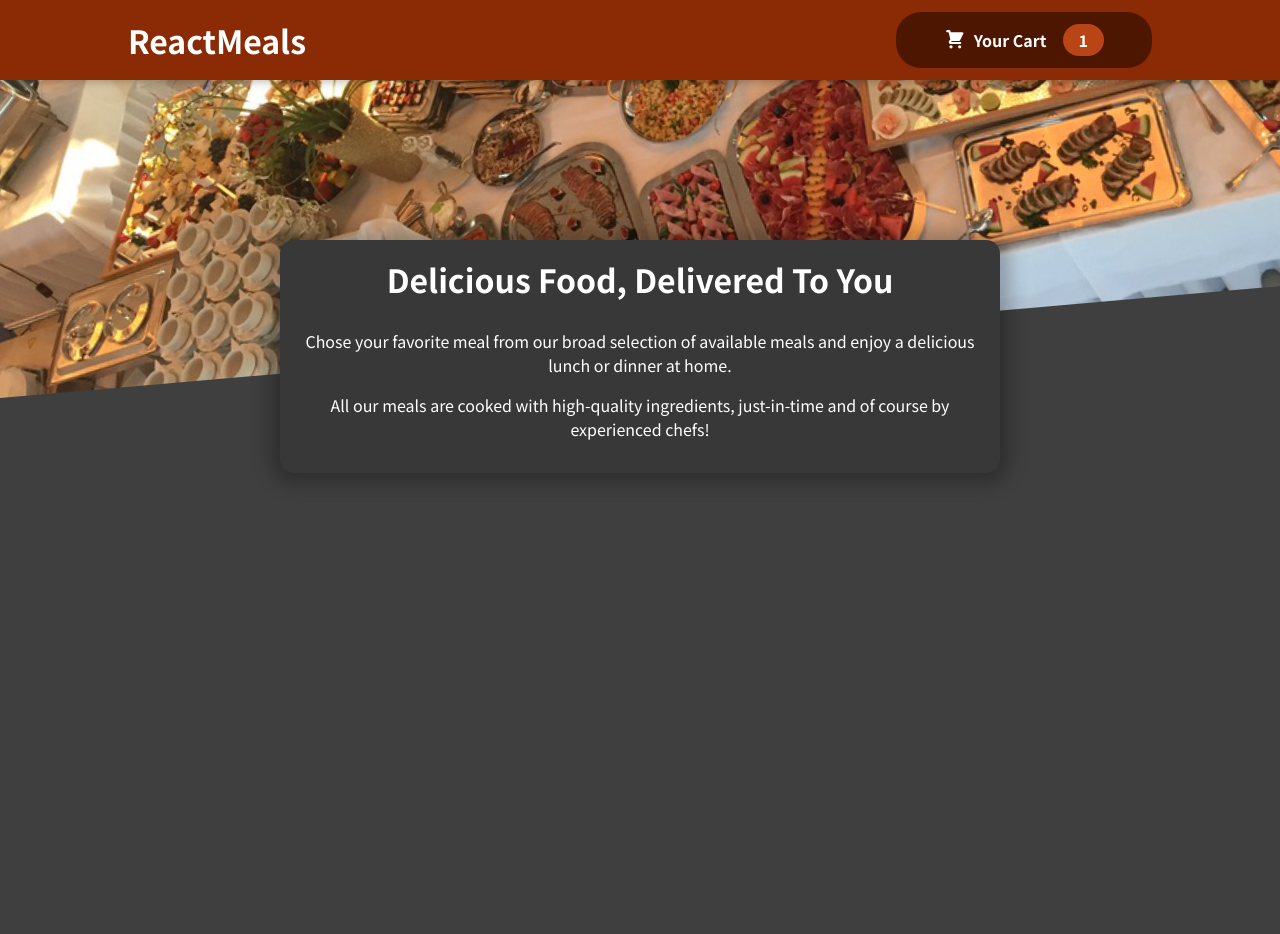
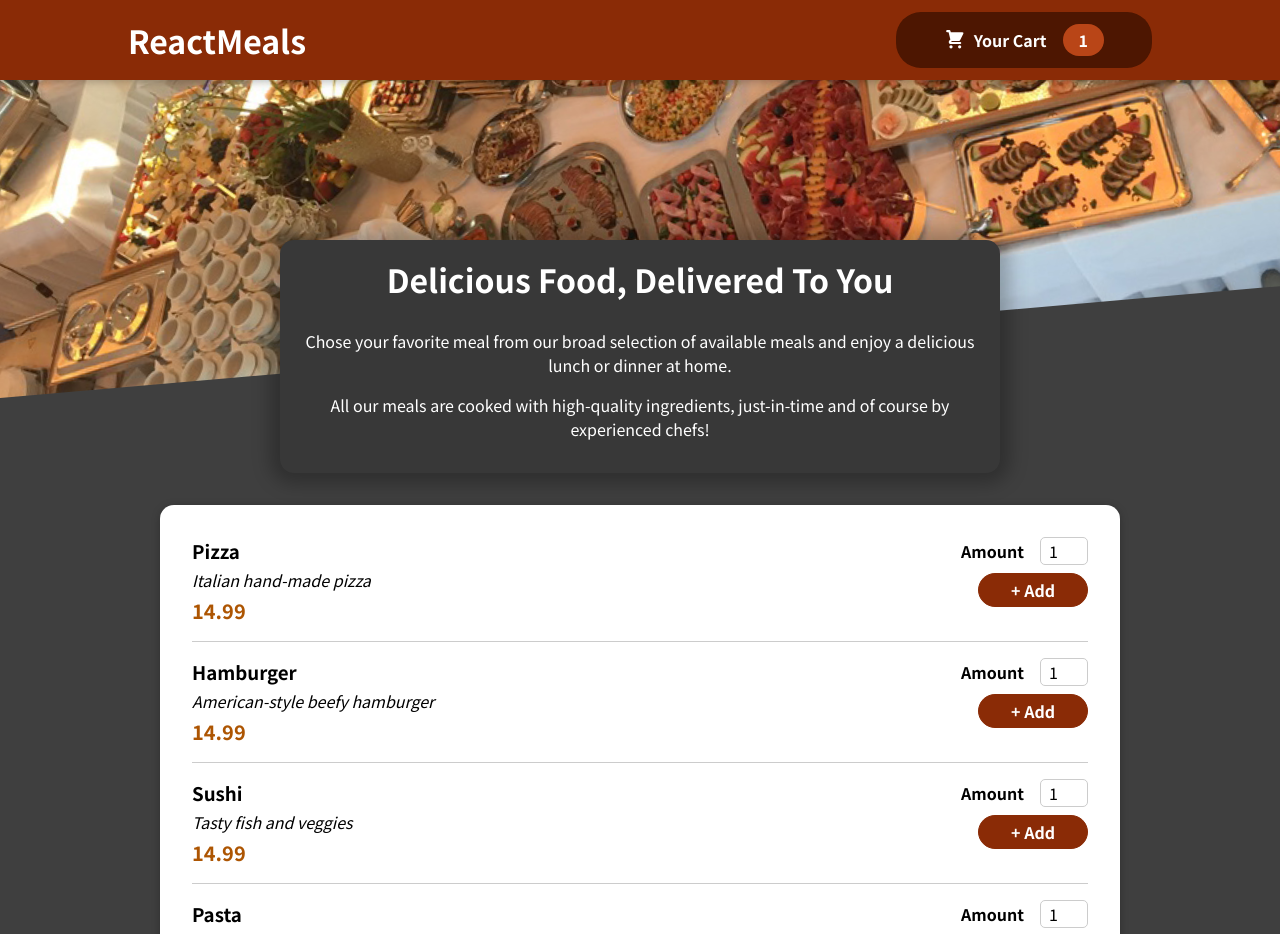
Before and after one commit to sukibk/food-order-app, a React (Create React App) app: page / in a window 1280 px wide. Shown: the top 934 px of the page. Before the commit the page ends 800 px from the top, so only its background shows below. Built offline with nearby package versions, Linux system fonts and the light colour scheme.

Commit message:
Home Page final design
Starting home page design

```diff
--- a/src/App.js
+++ b/src/App.js
@@ -1,14 +1,12 @@
 import React from "react";
 import Header from "./components/Layout/Header";
-import MealsSummary from "./components/Meals/MealsSummary";
+import Meals from "./components/Meals/Meals";
 
 function App() {
   return (
     <>
       <Header />
-
-
-      <MealsSummary />
+      <Meals />
     </>
   );
 }
--- a/src/components/Meals/AvailableMeals.js
+++ b/src/components/Meals/AvailableMeals.js
@@ -0,0 +1,44 @@
+import MealItem from "./MealItem/MealItem";
+import styles from "./AvailableMeals.module.css";
+import Card from "../UI/Card";
+
+// Array with available meals
+const availableMeals = [
+    {
+        id: 'm1',
+        name: 'Pizza',
+        description: 'Italian hand-made pizza',
+        price: 14.99
+    },
+    {
+        id: 'm2',
+        name: 'Hamburger',
+        description: 'American-style beefy hamburger',
+        price: 14.99
+    },
+    {
+        id: 'm3',
+        name: 'Sushi',
+        description: 'Tasty fish and veggies',
+        price: 14.99
+    },
+    {
+        id: 'm4',
+        name: 'Pasta',
+        description: 'Pasta with mac&cheese',
+        price: 14.99
+    }]
+
+const AvailableMeals = () => {
+    const mealList = availableMeals.map(meal => (<MealItem key={meal.id} name={meal.name} description={meal.description}
+    price={meal.price} id={meal.id}/>))
+        return (
+            <section className={styles.meals}>
+                <Card>
+                    <ul>{mealList}</ul>
+                </Card>
+            </section>
+        )
+}
+
+export default AvailableMeals;
--- a/src/components/Meals/MealItem/MealItem.js
+++ b/src/components/Meals/MealItem/MealItem.js
@@ -0,0 +1,20 @@
+import styles from './MealItem.module.css';
+import MealItemForm from "./MealItemForm";
+
+const MealItem = (props) =>
+{
+    return (
+        <div className={styles.meal}>
+            <div>
+                <h3>{props.name}</h3>
+                <div className={styles.description}>{props.description}</div>
+                <div className={styles.price}>{props.price}</div>
+            </div>
+            <div>
+                <MealItemForm id={props.id}/>
+            </div>
+        </div>
+    )
+}
+
+export default MealItem;
--- a/src/components/Meals/MealItem/MealItemForm.js
+++ b/src/components/Meals/MealItem/MealItemForm.js
@@ -0,0 +1,24 @@
+import styles from './MealItemForm.module.css';
+import { useState, useRef} from 'react';
+
+import Input from "../../UI/Input";
+
+const MealItemForm = (props) => {
+    const inputRef = useRef();
+
+    return(
+        <form className={styles.form}>
+            <Input input={{
+                id: "amount_" + props.id,
+                type: "number",
+                min: "1",
+                max: "5",
+                step: "1",
+                defaultValue: "1"
+            }} label="Amount" ref={inputRef} />
+            <button>+ Add</button>
+        </form>
+    )
+}
+
+export default MealItemForm;
--- a/src/components/Meals/Meals.js
+++ b/src/components/Meals/Meals.js
@@ -0,0 +1,11 @@
+import AvailableMeals from "./AvailableMeals";
+import MealsSummary from "./MealsSummary";
+
+const Meals = () => {
+    return <>
+        <MealsSummary />
+        <AvailableMeals />
+    </>
+}
+
+export default Meals;
--- a/src/components/UI/Input.js
+++ b/src/components/UI/Input.js
@@ -0,0 +1,14 @@
+import React from 'react';
+
+import styles from './Input.module.css'
+
+const Input = React.forwardRef((props, ref) => {
+    return(
+        <div className={styles.input}>
+            <label htmlFor={props.input.id}>{props.label}</label>
+            <input ref={ref} {...props.input}/>
+        </div>
+    )
+})
+
+export default Input;
```
